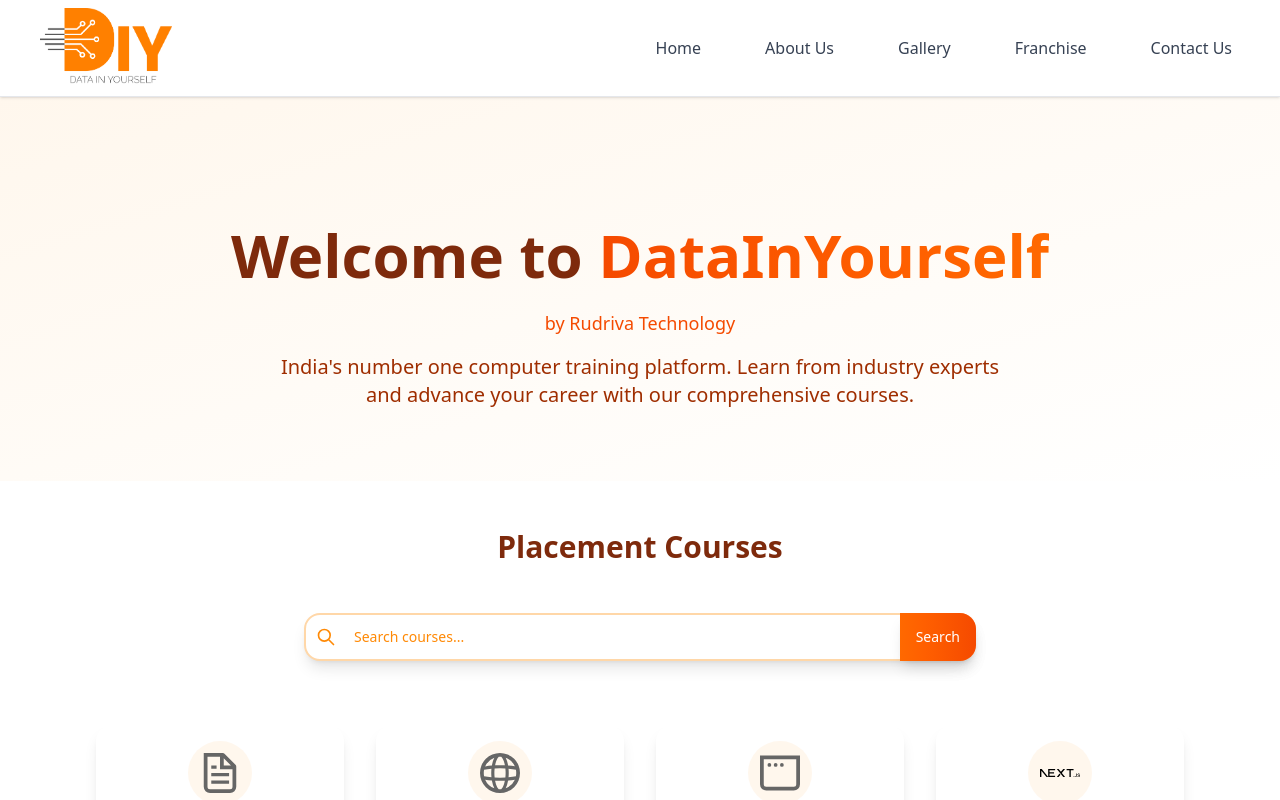
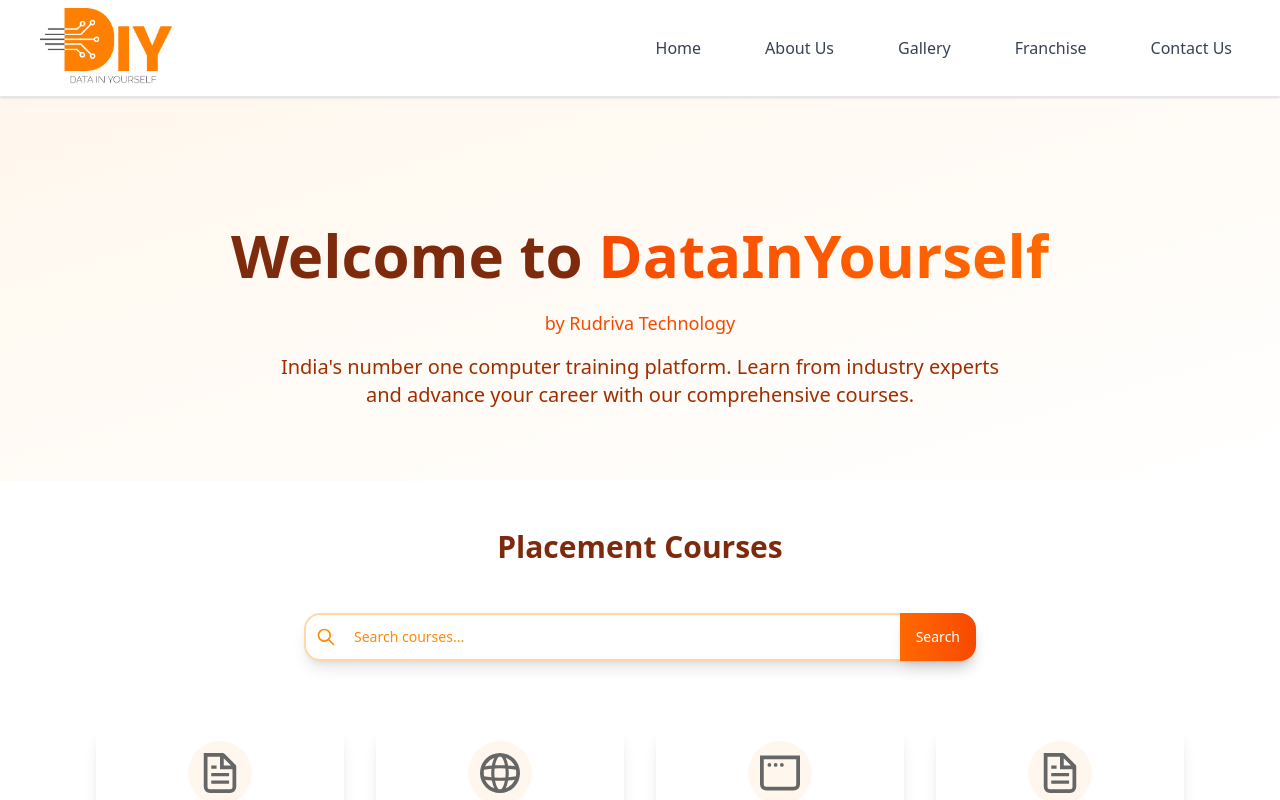
Before and after one commit to nilimaSahu22/DataInYourself, a Next.js app: page / in a window 1280 px wide. Shown: the top 800 px of the page. Built offline with nearby package versions, Linux system fonts and the light colour scheme.

Commit message:
restored sql analystcourse card

```diff
--- a/app/data/courses.ts
+++ b/app/data/courses.ts
@@ -33,7 +33,7 @@
   },
   {
     id: 4,
-    iconSrc: "/next.svg",
+    iconSrc: "/file.svg", // Use a generic icon, not the SQL image
     iconAlt: "SQL Analyst",
     title: "SQL Analyst",
     duration: "1 month",
```
